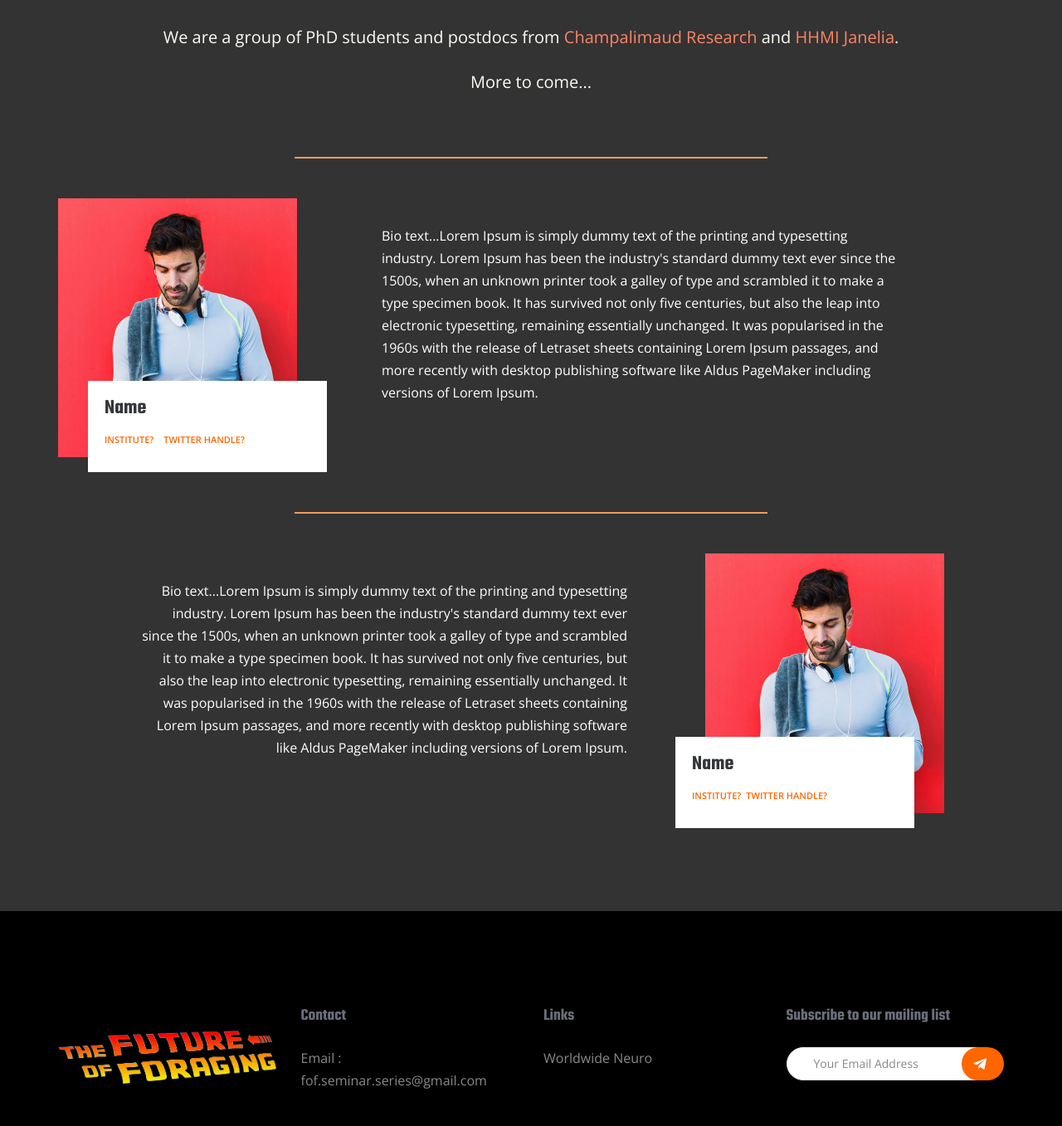
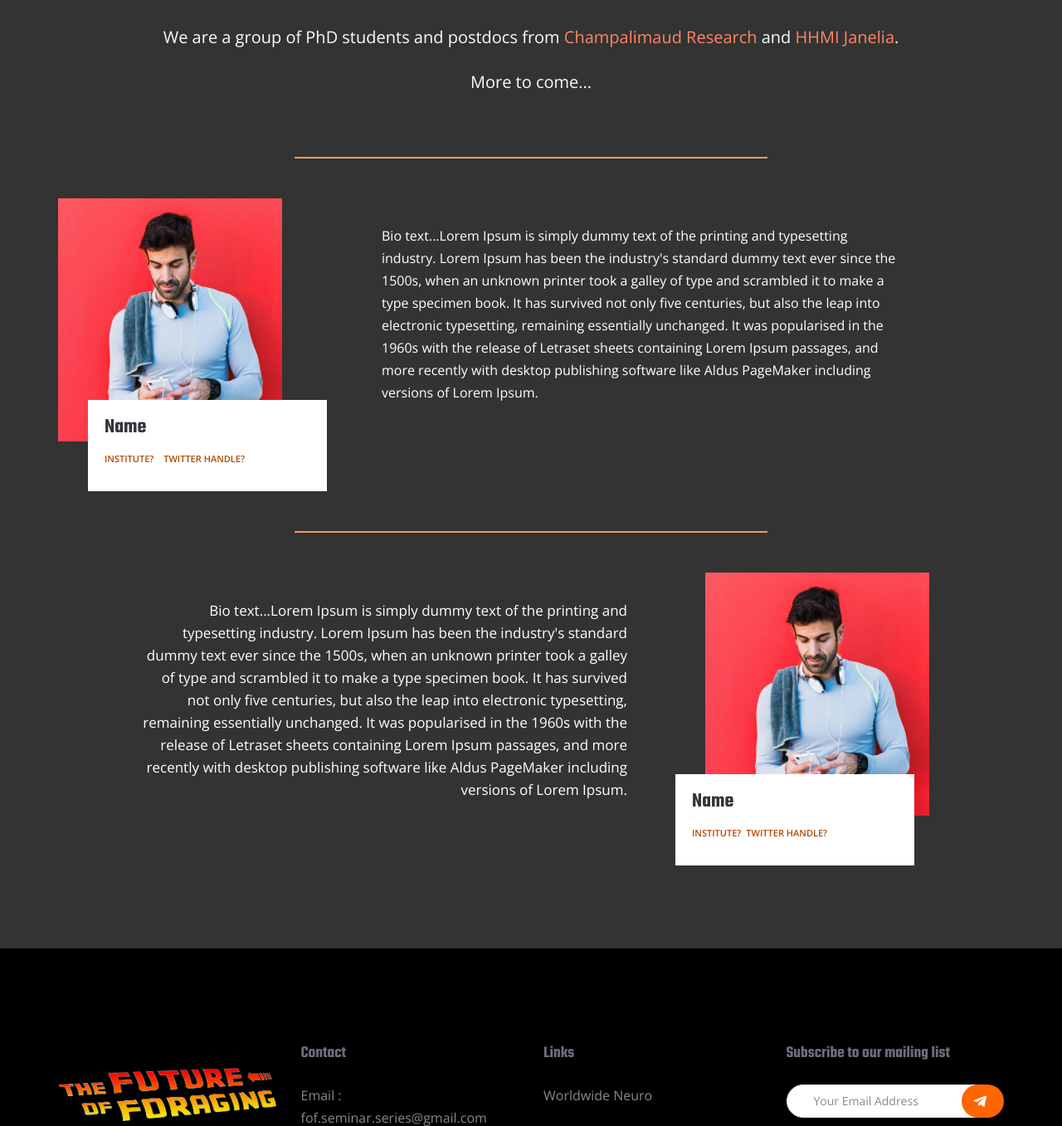
Before and after one commit to future-of-foraging-seminars/future-of-foraging-seminars.github.io, a PHP site: page /about.html in a window 1280 px wide. Shown: the part 885-2242 px from the top of the page at 83% size. Run offline with PHP 8.4, Linux system fonts and the light colour scheme.

Commit message:
added a few new classes, tweaks to blog style

```diff
--- a/css/style.css
+++ b/css/style.css
@@ -842,6 +842,7 @@ body.mobile-nav-active #mobile-nav-toggle {
   padding-right: 2rem;
   padding-top: 2rem;
   padding-bottom: 2rem;
+  font-size: 16px;
 }
 
 .biotext_right{
@@ -850,8 +851,16 @@ body.mobile-nav-active #mobile-nav-toggle {
   padding-top: 2rem;
   padding-bottom: 2rem;
   text-align: right;
+  font-size: 17px;
 }
 
+.profilepic img{
+  filter: grayscale(100%);
+}
+
+.profilepic img:hover{
+  filter: grayscale(0%);
+}
 /*----------------------------------------------------*/
 /* Start Blog Area css
 ============================================================================================ */
@@ -1202,10 +1211,12 @@ body.mobile-nav-active #mobile-nav-toggle {
   transform: scale(1); }
 
 .single-blog.style-five .short_details {
-  margin-top: -92px;
+  margin-top: -50px;
   right: -10%;
   width: 80%;
   padding: 20px;
+  padding-left: 20px;
+  padding-right: 20px;
   z-index: 555;
   position: relative;
   transition: all 300ms linear 0s; }
@@ -1216,10 +1227,12 @@ body.mobile-nav-active #mobile-nav-toggle {
       color: #ff6600; }
 
 .single-blog.style-five_right .short_details {
-  margin-top: -92px;
+  margin-top: -50px;
   right: 10%;
   width: 80%;
   padding: 20px;
+  padding-left: 20px;
+  padding-right: 20px;
   z-index: 555;
   position: relative;
   transition: all 300ms linear 0s; }
@@ -1233,7 +1246,7 @@ body.mobile-nav-active #mobile-nav-toggle {
   overflow: hidden;
   position: relative; }
   .single-blog.style-five .thumb img {
-    width: 80%;
+    width: 75%;
     right: 2%;
     transition: all 300ms linear 0s; }
 
@@ -1241,7 +1254,7 @@ body.mobile-nav-active #mobile-nav-toggle {
   overflow: hidden;
   position: relative; }
   .single-blog.style-five_right .thumb img {
-    width: 80%;
+    width: 75%;
     right: 2%;
     transition: all 300ms linear 0s; }
 
@@ -1259,18 +1272,18 @@ body.mobile-nav-active #mobile-nav-toggle {
       margin-right: 5px; }
     .single-blog.style-five .meta-bottom a:hover {
       color: #ff6600; }
-.single-blog.style-five .meta-top {
+.single-blog.style-five .meta-top, .single-blog.style-five_right .meta-top {
   margin-bottom: 6px; }
-  .single-blog.style-five .meta-top a {
+.single-blog.style-five .meta-top a, .single-blog.style-five_right .meta-top a {
     display: inline-block;
     font-size: 11px;
-    color: #ff6600;
+    color: #b34700;
     text-transform: uppercase;
     position: relative;
     font-weight: 600;
     font-family: "Open Sans", sans-serif;
     transition: all 300ms linear 0s; }
-    .single-blog.style-five .meta-top a:hover {
+.single-blog.style-five .meta-top a:hover, .single-blog.style-five_right .meta-top a:hover {
       color: #ff6600; }
 .single-blog.style-five h4, .single-blog.style-five_right h4 {
   font-size: 25px;
```
